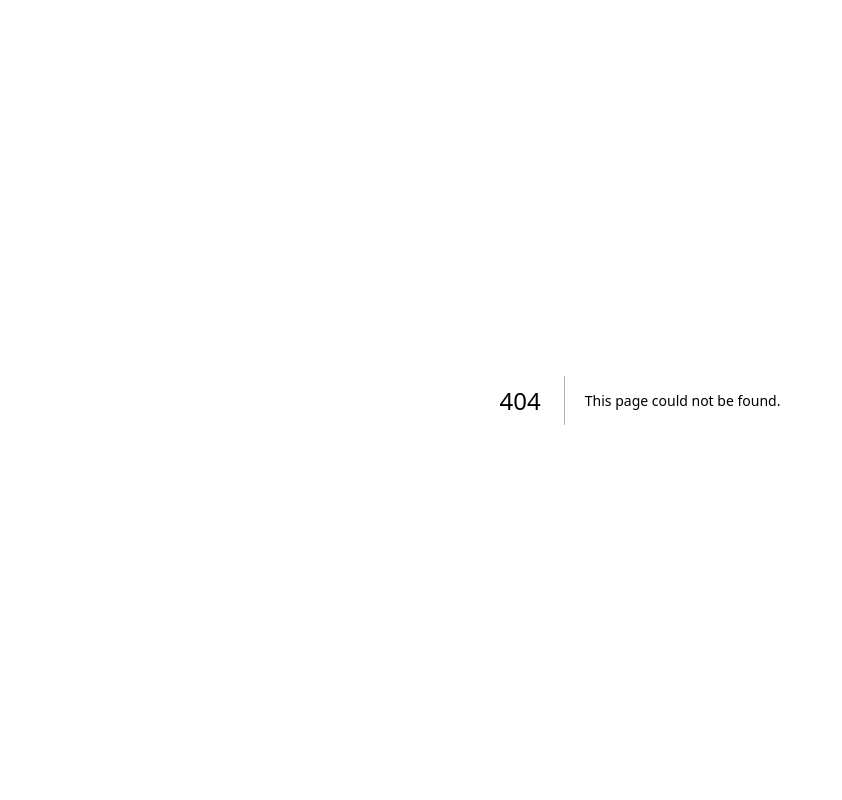
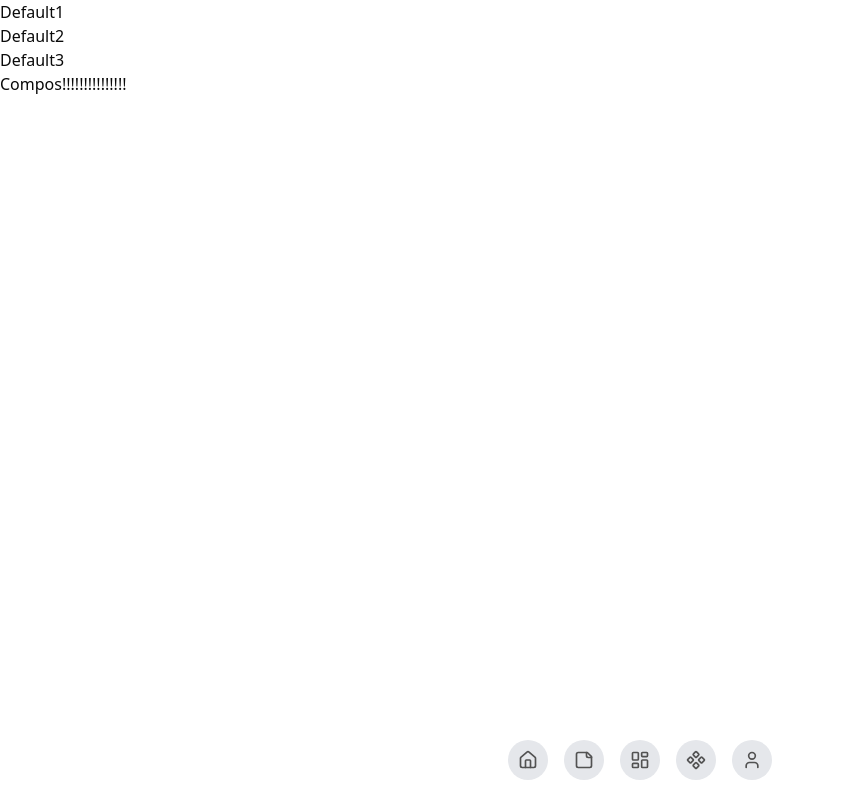
Before and after one commit to Hansungsil/ribo-mini-front, a Next.js app: page /compos/1 in a window 1280 px wide. Before the commit this address had no page. Shown: the whole page, without its empty margins (0-842 px from the left). Built offline with nearby package versions, Linux system fonts and the light colour scheme.

Commit message:
feat: [6] compos layout, slug page 추가

```diff
--- /dev/null
+++ b/src/app/(routes)/compos/[slug]/page.tsx
@@ -0,0 +1,7 @@
+import ComposContainer from "@/containers/compos";
+
+const ComposSlugPage = () => {
+  return <ComposContainer />;
+};
+
+export default ComposSlugPage;
--- /dev/null
+++ b/src/app/(routes)/compos/layout.tsx
@@ -0,0 +1,10 @@
+import NavCompos from "@/components/nav/NavCompos";
+
+const ComposLayout = ({ children }: { children: React.ReactNode }) => {
+  return <>
+    <NavCompos />
+    {children}
+  </>;
+};
+
+export default ComposLayout;
```
